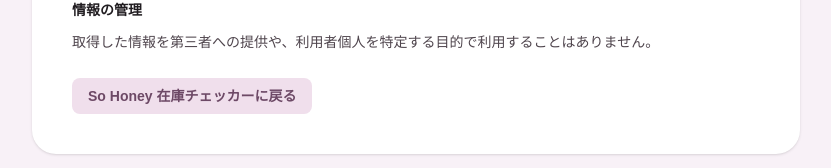
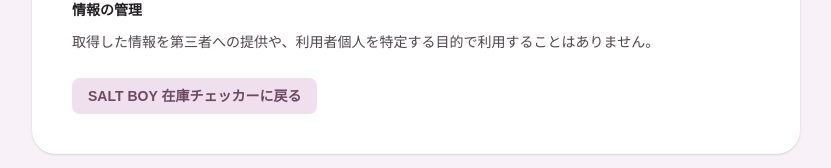
Before and after one commit to kingandprince-kp/stock, a Next.js app: page /privacy in a window 1280 px wide. Shown: the part 434-602 px from the top of the page, without its empty margins (224-1055 px from the left). Built offline with nearby package versions, Linux system fonts and the light colour scheme.

Commit message:
Point privacy return link and label to SALT BOY

```diff
--- a/app/privacy/page.tsx
+++ b/app/privacy/page.tsx
@@ -57,10 +57,10 @@ export default function PrivacyPage() {
 </div>
 
           <a
-  href="/stockchecker/so-honey"
+  href="/stockchecker/saltboy"
   className="mt-6 inline-block rounded-lg bg-[#f0dfec] px-4 py-2 text-sm font-bold text-[#6d4966]"
 >
-  So Honey 在庫チェッカーに戻る
+  SALT BOY 在庫チェッカーに戻る
 </a>
         </section>
       </div>
```
